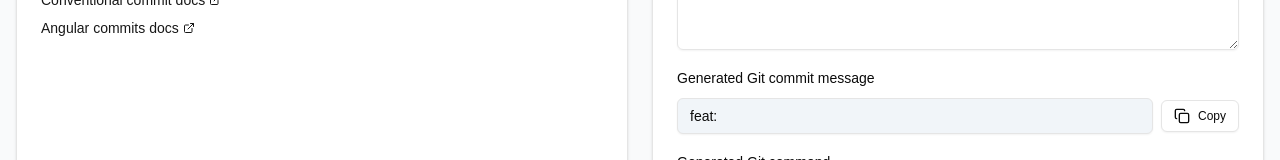
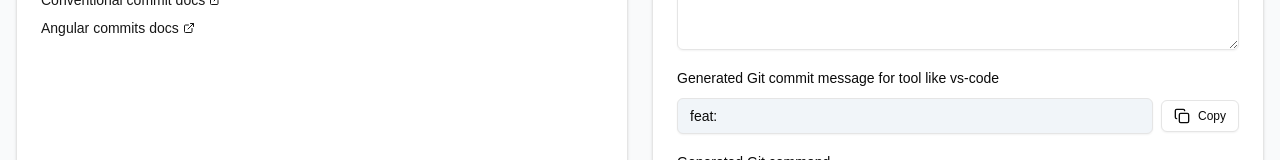
Before and after one commit to BOTOOM/conventional-commit-generator, a Next.js app: page / in a window 1280 px wide. Shown: the part 539-699 px from the top of the page. Built offline with nearby package versions, Linux system fonts and the light colour scheme; no server answers.

Commit message:
feat: add little description

```diff
--- a/src/components/commit-generator.tsx
+++ b/src/components/commit-generator.tsx
@@ -162,7 +162,7 @@ export default function CommitGenerator() {
         </div>
 
         <div className="space-y-2">
-          <Label>Generated Git commit message</Label>
+          <Label>Generated Git commit message for tool like vs-code</Label>
           <div className="flex items-center space-x-2">
             <Input
               value={commitMessage.commitMessage}
```
